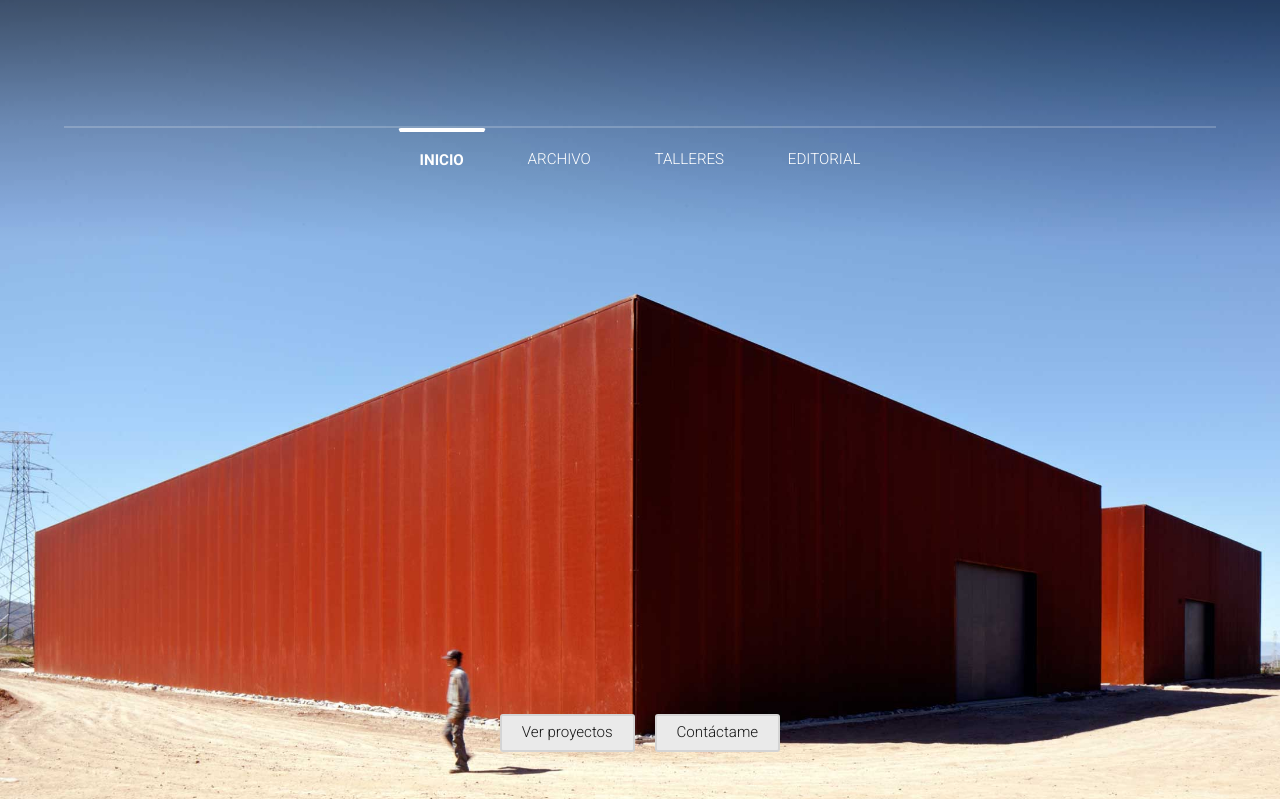
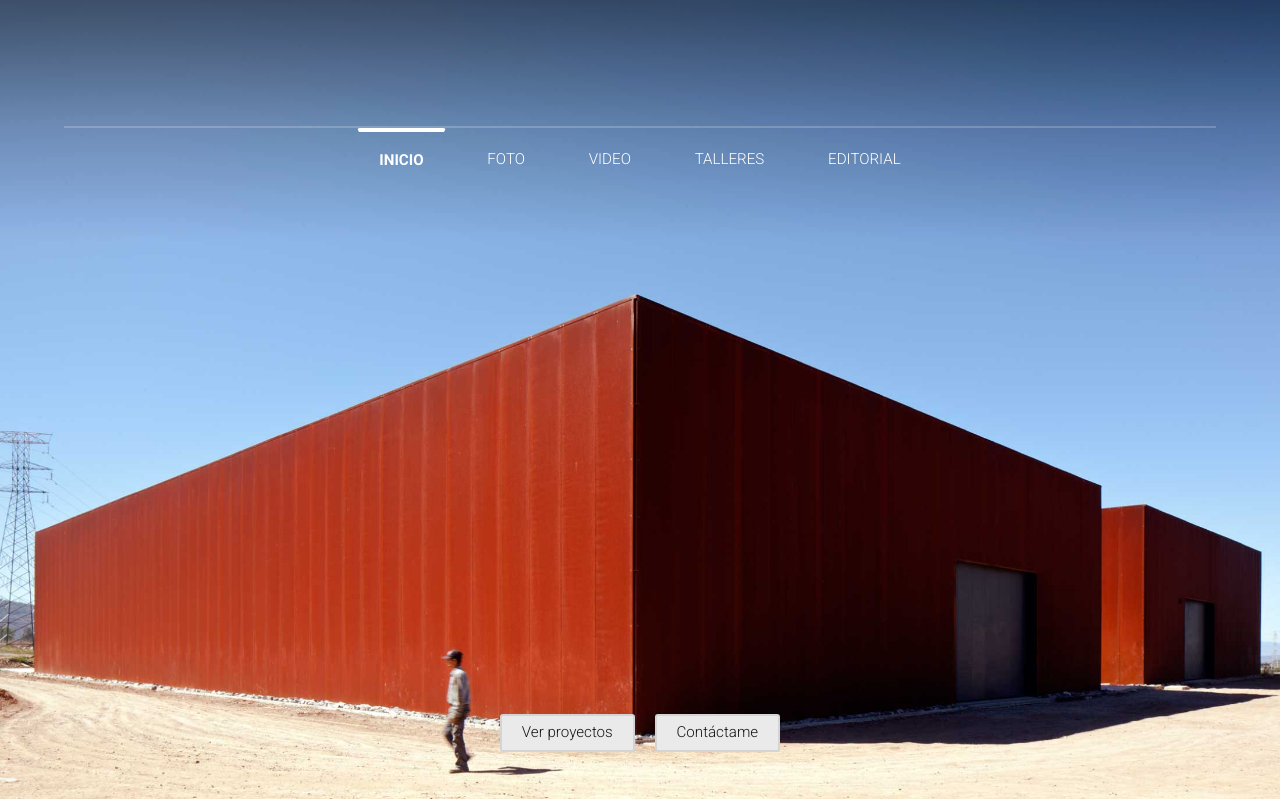
Before and after one commit to pcuervo/onnis-luque, a WordPress theme: template themes/onnis-luque/index.php in a window 1280 px wide. Shown: the top 799 px of the page. Run offline with PHP 8.4 and a stand-in for WordPress, Linux system fonts and the light colour scheme; the site name, menu and one post (Sample post) are stand-ins, and other content is empty.

Commit message:
post type y metabox url, single casi, archive done

```diff
--- a/themes/onnis-luque/header.php
+++ b/themes/onnis-luque/header.php
@@ -65,7 +65,8 @@
 
 					<nav class="[ text-center ][ uppercase ]">
 						<a href="<?php echo site_url(); ?>" class="[ <?php echo is_home() ? 'active' : ''; ?> ][ button button--ink__intermediate ][ no-padding ][ xmall-12 ]">Inicio</a>
-						<a href="<?php echo site_url('archivo'); ?>" class="[ <?php echo get_post_type() == 'archivo' ? 'active' : ''; ?> ][ button button--ink__intermediate ][ no-padding ][ xmall-12 ]">Archivo</a>
+						<a href="<?php echo site_url('archivo'); ?>" class="[ <?php echo get_post_type() == 'archivo' ? 'active' : ''; ?> ][ button button--ink__intermediate ][ no-padding ][ xmall-12 ]">Foto</a>
+						<a href="<?php echo site_url('videos'); ?>" class="[ <?php echo get_post_type() == 'videos' ? 'active' : ''; ?> ][ button button--ink__intermediate ][ no-padding ][ xmall-12 ]">Video</a>
 						<a href="<?php echo site_url('talleres'); ?>" class="[ <?php echo get_post_type() == 'talleres' ? 'active' : ''; ?> ][ button button--ink__intermediate ][ no-padding ][ xmall-12 ]">Talleres</a>
 						<a href="<?php echo site_url('editorial'); ?>" class="[ <?php echo get_post_type() == 'editorial' ? 'active' : ''; ?> ][ button button--ink__intermediate ][ no-padding ][ xmall-12 ]">Editorial</a>
 					</nav><!-- categorias -->
@@ -138,7 +139,8 @@
 						<hr class="[ no-margin ][ divider divider--light ]">
 						<nav class="[ text-center ][ uppercase ]">
 							<a href="<?php echo site_url(); ?>" class="[ button button--ink ][ inline-block align-middle ][ <?php echo is_home() ? 'active' : ''; ?> ]">Inicio</a>
-							<a href="<?php echo site_url('archivo'); ?>" class="[ button button--ink ][ inline-block align-middle ][ <?php echo get_post_type() == 'archivo' ? 'active' : ''; ?> ]">Archivo</a>
+							<a href="<?php echo site_url('archivo'); ?>" class="[ button button--ink ][ inline-block align-middle ][ <?php echo get_post_type() == 'archivo' ? 'active' : ''; ?> ]">Foto</a>
+							<a href="<?php echo site_url('videos'); ?>" class="[ button button--ink ][ inline-block align-middle ][ <?php echo get_post_type() == 'videos' ? 'active' : ''; ?> ]">Video</a>
 							<a href="<?php echo site_url('talleres'); ?>" class="[ button button--ink ][ inline-block align-middle ][ <?php echo get_post_type() == 'talleres' ? 'active' : ''; ?> ]">Talleres</a>
 							<a href="<?php echo site_url('editorial'); ?>" class="[ button button--ink ][ inline-block align-middle ][ <?php echo get_post_type() == 'editorial' ? 'active' : ''; ?> ]">Editorial</a>
 						</nav>
@@ -159,7 +161,8 @@
 							</div><div class="[ xmall-8 ][ inline-block align-middle ]">
 								<nav class="[ text-right ][ uppercase ]">
 									<a href="<?php echo site_url(); ?>" class="[ button button--ink__intermediate ][ inline-block align-middle ][ <?php echo is_home() ? 'active' : ''; ?> ]">Inicio</a>
-									<a href="<?php echo site_url('archivo'); ?>" class="[ button button--ink__intermediate ][ inline-block align-middle ][ <?php echo get_post_type() == 'archivo' ? 'active' : ''; ?> ]">Archivo</a>
+									<a href="<?php echo site_url('archivo'); ?>" class="[ button button--ink__intermediate ][ inline-block align-middle ][ <?php echo get_post_type() == 'archivo' ? 'active' : ''; ?> ]">Foto</a>
+									<a href="<?php echo site_url('videos'); ?>" class="[ button button--ink__intermediate ][ inline-block align-middle ][ <?php echo get_post_type() == 'videos' ? 'active' : ''; ?> ]">Video</a>
 									<a href="<?php echo site_url('talleres'); ?>" class="[ button button--ink__intermediate ][ inline-block align-middle ][ <?php echo get_post_type() == 'talleres' ? 'active' : ''; ?> ]">Talleres</a>
 									<a href="<?php echo site_url('editorial'); ?>" class="[ button button--ink__intermediate ][ inline-block align-middle ][ <?php echo get_post_type() == 'editorial' ? 'active' : ''; ?> ]">Editorial</a>
 								</nav>
@@ -208,7 +211,8 @@
 							</div><div class="[ xmall-8 ][ inline-block align-middle ]">
 								<nav class="[ text-right ][ uppercase ]">
 									<a href="<?php echo site_url(); ?>" class="[ button button--ink__intermediate ][ inline-block align-middle ][ <?php echo is_home() ? 'active' : ''; ?> ]">Inicio</a>
-									<a href="<?php echo site_url('archivo'); ?>" class="[ button button--ink__intermediate ][ inline-block align-middle ][ <?php echo get_post_type() == 'archivo' ? 'active' : ''; ?> ]">Archivo</a>
+									<a href="<?php echo site_url('archivo'); ?>" class="[ button button--ink__intermediate ][ inline-block align-middle ][ <?php echo get_post_type() == 'archivo' ? 'active' : ''; ?> ]">Foto</a>
+									<a href="<?php echo site_url('videos'); ?>" class="[ button button--ink__intermediate ][ inline-block align-middle ][ <?php echo get_post_type() == 'videos' ? 'active' : ''; ?> ]">Video</a>
 									<a href="<?php echo site_url('talleres'); ?>" class="[ button button--ink__intermediate ][ inline-block align-middle ][ <?php echo get_post_type() == 'talleres' ? 'active' : ''; ?> ]">Talleres</a>
 									<a href="<?php echo site_url('editorial'); ?>" class="[ button button--ink__intermediate ][ inline-block align-middle ][ <?php echo get_post_type() == 'editorial' ? 'active' : ''; ?> ]">Editorial</a>
 								</nav>
--- a/themes/onnis-luque/inc/metaboxes.php
+++ b/themes/onnis-luque/inc/metaboxes.php
@@ -14,6 +14,7 @@ add_action('add_meta_boxes', function(){
 			break;
 		default:
 			add_metaboxes_talleres();
+			add_metaboxes_videos();
 	}// switch
 
 });
@@ -45,6 +46,15 @@ function add_metaboxes_talleres(){
 	add_meta_box( 'fecha_taller', 'Fecha', 'metabox_fecha_taller', 'talleres', 'advanced', 'high' );
 
 }// add_metaboxes_talleres
+
+/**
+* Add metaboxes for post type "Videos"
+**/
+function add_metaboxes_videos(){
+
+	add_meta_box( 'url_video', 'Video', 'metabox_url_video', 'videos', 'advanced', 'high' );
+
+}// add_metaboxes_videos
 
 
 
@@ -127,6 +137,17 @@ function metabox_fecha_taller( $post ){
 
 }// metabox_fecha_taller
 
+/**
+* Display metabox url video in post type "Videos"
+* @param obj $post
+**/
+function metabox_url_video( $post ){
+
+	$url_video = get_post_meta($post->ID, '_url_video_meta', true);
+	wp_nonce_field(__FILE__, '_url_video_meta_nonce');
+	echo "<textarea class='[ widefat ]' name='_url_video_meta' cols='30' rows='10'>$url_video</textarea>";
+}// metabox_url_video
+
 
 /*------------------------------------*\
 	SAVE METABOXES DATA
@@ -136,6 +157,7 @@ add_action('save_post', function( $post_id ){
 
 	save_metabox_contacto( $post_id );
 	save_metabox_talleres( $post_id );
+	save_metabox_videos( $post_id );
 
 });
 
@@ -180,3 +202,17 @@ function save_metabox_talleres( $post_id ){
 	}
 
 }// save_metabox_talleres
+
+
+/**
+* Save the metaboxes for post type "Videos"
+* @param int $post_id
+**/
+function save_metabox_videos( $post_id ){
+
+	// URL video
+	if ( isset($_POST['_url_video_meta']) and check_admin_referer( __FILE__, '_url_video_meta_nonce') ){
+		update_post_meta($post_id, '_url_video_meta', $_POST['_url_video_meta']);
+	}
+
+}// save_metabox_videos
--- a/themes/onnis-luque/inc/post-types.php
+++ b/themes/onnis-luque/inc/post-types.php
@@ -69,7 +69,7 @@ add_action('init', function(){
 	// TALLERES
 	$labels = array(
 		'name'          => 'Talleres',
-		'singular_name' => 'Publicación',
+		'singular_name' => 'Taller',
 		'add_new'       => 'Nuevo taller',
 		'add_new_item'  => 'Nuevo taller',
 		'edit_item'     => 'Editar taller',
@@ -96,4 +96,34 @@ add_action('init', function(){
 	);
 	register_post_type( 'talleres', $args );
 
+	// VIDEOS
+	$labels = array(
+		'name'          => 'Videos',
+		'singular_name' => 'Video',
+		'add_new'       => 'Nuevo video',
+		'add_new_item'  => 'Nuevo video',
+		'edit_item'     => 'Editar video',
+		'new_item'      => 'Nuevo video',
+		'all_items'     => 'Todos',
+		'view_item'     => 'Ver video',
+		'search_items'  => 'Buscar videos',
+		'not_found'     => 'No se encontró',
+		'menu_name'     => 'Videos'
+	);
+	$args = array(
+		'labels'             => $labels,
+		'public'             => true,
+		'publicly_queryable' => true,
+		'show_ui'            => true,
+		'show_in_menu'       => true,
+		'query_var'          => true,
+		'rewrite'            => array( 'slug' => 'videos' ),
+		'capability_type'    => 'post',
+		'has_archive'        => true,
+		'hierarchical'       => false,
+		'menu_position'      => 6,
+		'supports'           => array( 'title', 'editor', 'thumbnail' )
+	);
+	register_post_type( 'videos', $args );
+
 });
--- a/themes/onnis-luque/inc/taxonomies.php
+++ b/themes/onnis-luque/inc/taxonomies.php
@@ -30,8 +30,7 @@ function custom_taxonomies_callback(){
 			'query_var'         => true,
 			'rewrite'           => array( 'slug' => 'ano' ),
 		);
-
-		register_taxonomy( 'ano', 'archivo', $args );
+		register_taxonomy( 'ano', array('archivo', 'videos'), $args );
 	}
 
 	// LUGAR
@@ -58,7 +57,7 @@ function custom_taxonomies_callback(){
 			'rewrite'           => array( 'slug' => 'lugar' ),
 		);
 
-		register_taxonomy( 'lugar', 'archivo', $args );
+		register_taxonomy( 'lugar', array('archivo', 'videos'), $args );
 	}
 
 	// ARQUITECTO / DESPACHO
@@ -85,7 +84,7 @@ function custom_taxonomies_callback(){
 			'rewrite'           => array( 'slug' => 'arquitecto-despacho' ),
 		);
 
-		register_taxonomy( 'arquitecto-despacho', 'archivo', $args );
+		register_taxonomy( 'arquitecto-despacho', array('archivo', 'videos'), $args );
 	}
 
 	// TIPOLOGÍA
@@ -112,7 +111,7 @@ function custom_taxonomies_callback(){
 			'rewrite'           => array( 'slug' => 'tipologia' ),
 		);
 
-		register_taxonomy( 'tipologia', 'archivo', $args );
+		register_taxonomy( 'tipologia', array('archivo', 'videos'), $args );
 	}
 
 }// custom_taxonomies_callback
--- a/themes/onnis-luque/js/functions.js
+++ b/themes/onnis-luque/js/functions.js
@@ -136,7 +136,7 @@ function setMainPaddingTop(){
 	var headerHeight = getHeaderHeight();
 	var sy = getScrollY();
 	$('.main').not('.main.home').css('padding-top', headerHeight + 20);
-	$('.main.post-type-archive-archivo, .main.single-archivo').css('padding-top', headerHeight);
+	$('.main.post-type-archive-archivo, .main.single-archivo, .main.single-videos').css('padding-top', headerHeight);
 }// setMainPaddingTop
 
 /**
```
Also changed, not shown: themes/onnis-luque/archive-videos.php (added, +37 -0 lines), themes/onnis-luque/js/functions.min.js (+1 -1 lines), themes/onnis-luque/single-videos.php (added, +92 -0 lines).
